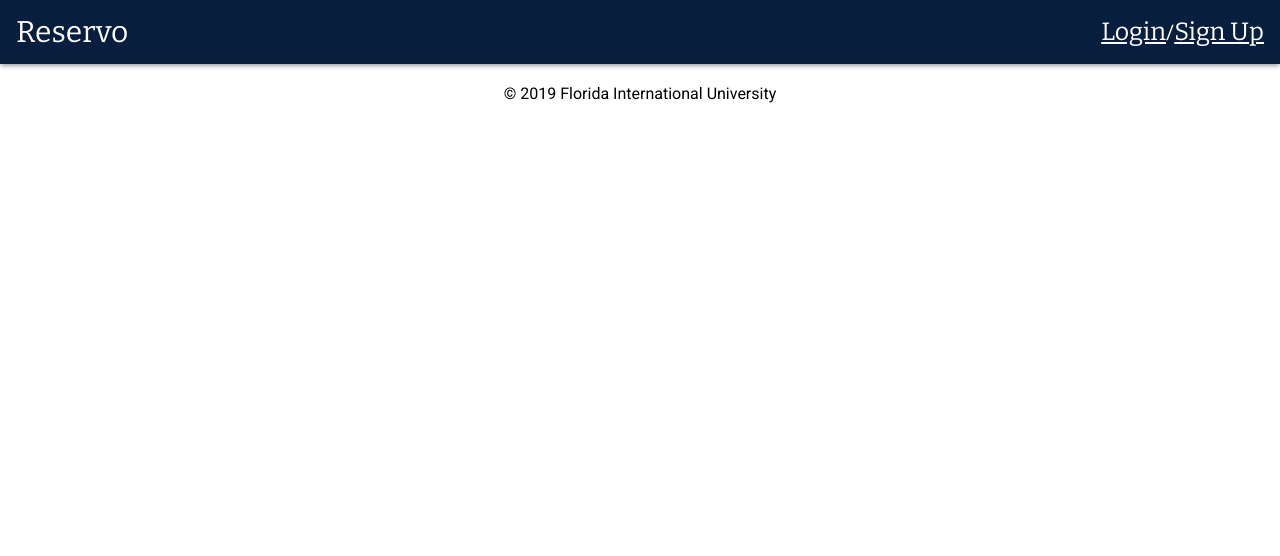
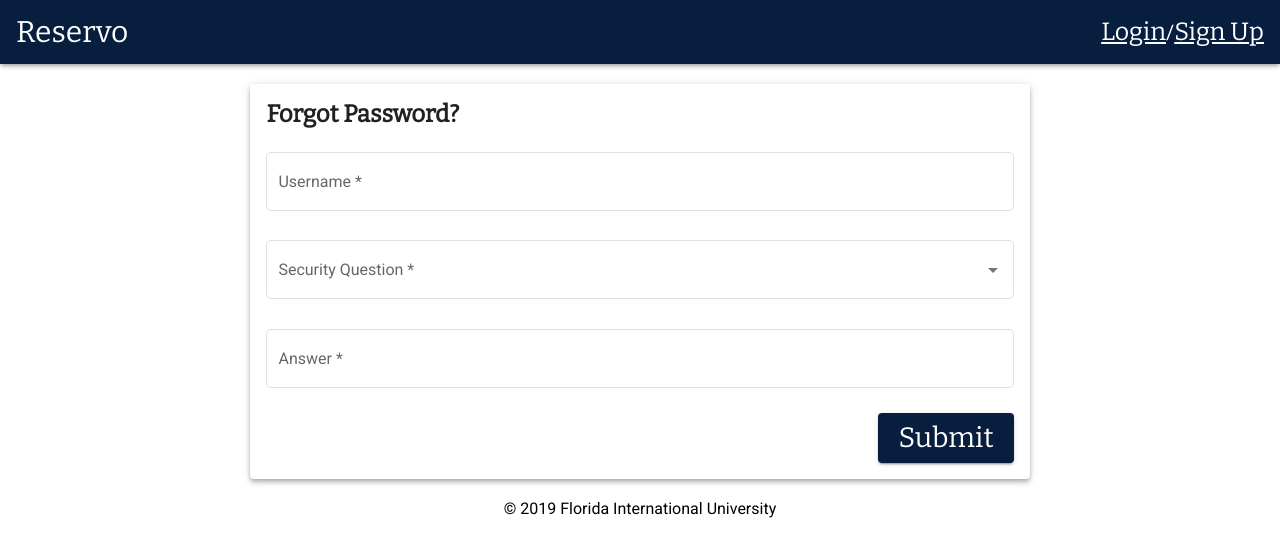
Before and after one commit to Demoneyejin/SE-Room-Reservation, an Angular app in the folder mockup/: page /forgotpassword in a window 1280 px wide. Before the commit this address led to /. Shown: the top 556 px of the page. Built offline with nearby package versions, Linux system fonts and the light colour scheme.

Commit message:
Added a component for the forgot password

```diff
--- a/mockup/src/app/app-routing.module.ts
+++ b/mockup/src/app/app-routing.module.ts
@@ -6,6 +6,7 @@ import { SignupComponent } from './signup/signup.component';
 import { Reservation } from './view-reservation/Reservation';
 import { ViewReservationComponent } from './view-reservation/view-reservation.component';
 import { PageNotFoundComponent } from './page-not-found/page-not-found.component';
+import { ForgotPasswordComponent } from './forgot-password/forgot-password.component';
 
 
 const routes: Routes = [
@@ -30,6 +31,10 @@ const routes: Routes = [
     component: PageNotFoundComponent
   },
   {
+    path: 'forgotpassword',
+    component: ForgotPasswordComponent
+  },
+  {
     path: '',
     pathMatch: 'full',
     component: LoginComponent
--- a/mockup/src/app/app.module.ts
+++ b/mockup/src/app/app.module.ts
@@ -24,6 +24,7 @@ import { MatToolbarModule } from '@angular/material/toolbar';
 import { MatSelectModule } from '@angular/material/select';
 import { MatFormFieldModule } from '@angular/material/form-field';
 import { MatInputModule } from '@angular/material/input';
+import { ForgotPasswordComponent } from './forgot-password/forgot-password.component';
 
 @NgModule({
   declarations: [
@@ -35,7 +36,8 @@ import { MatInputModule } from '@angular/material/input';
     PageNotFoundComponent,
     DialogComponent,
     SignupDialogComponent,
-    ReservationDialogComponent
+    ReservationDialogComponent,
+    ForgotPasswordComponent
   ],
   imports: [
     BrowserModule,
--- /dev/null
+++ b/mockup/src/app/forgot-password/forgot-password.component.css
@@ -0,0 +1,22 @@
+mat-card {
+	display: flex;
+	flex-direction: column;
+	margin-top: 20px;
+	flex-grow: 0;
+	flex-shrink: 1;
+}
+
+
+mat-form-field {
+	width: 100%;
+}
+
+button {
+	font-family: 'Bitter', serif;
+	font-size: 175%;
+	padding-top: 7px;
+	padding-bottom: 7px;
+	padding-left: 20px;
+	padding-right: 20px;
+	float: right;
+}
--- /dev/null
+++ b/mockup/src/app/forgot-password/forgot-password.component.html
@@ -0,0 +1,26 @@
+<!DOCTYPE html>
+<mat-card class="mat-elevation-z4">
+	<h2>Forgot Password?</h2>
+	<form>
+		<mat-form-field appearance="outline" color=primary>
+			<mat-label>Username</mat-label>
+			<input matInput placeholder="Username" required>
+		</mat-form-field>
+
+		<mat-form-field appearance="outline">
+			<mat-label>Security Question</mat-label>
+			<mat-select required>
+				<mat-option *ngFor="let opt of secQues" [value]="opt.value">
+					{{opt.text}}
+				</mat-option>
+			</mat-select>
+		</mat-form-field>
+
+		<mat-form-field appearance="outline">
+			<mat-label>Answer</mat-label>
+			<input matInput placeholder="Answer" required>
+		</mat-form-field>
+
+		<button type="submit" mat-raised-button color="primary">Submit</button>
+	</form>
+</mat-card>
--- /dev/null
+++ b/mockup/src/app/forgot-password/forgot-password.component.ts
@@ -0,0 +1,22 @@
+import { Component, OnInit } from '@angular/core';
+import { GetQuestionsService } from '../get-questions.service';
+
+@Component({
+  selector: 'app-forgot-password',
+  templateUrl: './forgot-password.component.html',
+  styleUrls: ['./forgot-password.component.css']
+})
+export class ForgotPasswordComponent implements OnInit {
+
+  public secQues;
+  public errorMsg;
+
+  constructor(private questionService: GetQuestionsService) { }
+
+  ngOnInit() {
+    this.questionService.getQuestions()
+      .subscribe(data => this.secQues = data,
+        error => this.errorMsg = error);
+  }
+
+}
--- a/mockup/src/app/login/login.component.html
+++ b/mockup/src/app/login/login.component.html
@@ -12,7 +12,8 @@
 	<div gdArea="'password'" class="textArea">Password</div>
 	<div gdArea="'pwordfield'">
 		<input type="password" name="pWord" (keyup.enter)="onEnter()"><br>
-		<a href="./signup">Create an Account</a>
+		<a href="./signup">Create an Account</a><br><br>
+		<a (click)="toForgotPass()" clickable>Forgot Password?</a>
 	</div>
 	<div gdArea="'button'">
 		<button (click)="onClick()" type="submit" mat-raised-button color="primary">Login</button>
--- a/mockup/src/app/login/login.component.ts
+++ b/mockup/src/app/login/login.component.ts
@@ -22,4 +22,8 @@ export class LoginComponent implements OnInit {
     this.router.navigate(['dashboard']);
   }
 
+  toForgotPass(){
+    this.router.navigate(['forgotpassword']);
+  }
+
 }
```
Also changed, not shown: 1 other file (tests, documents, lock files or other folders).
